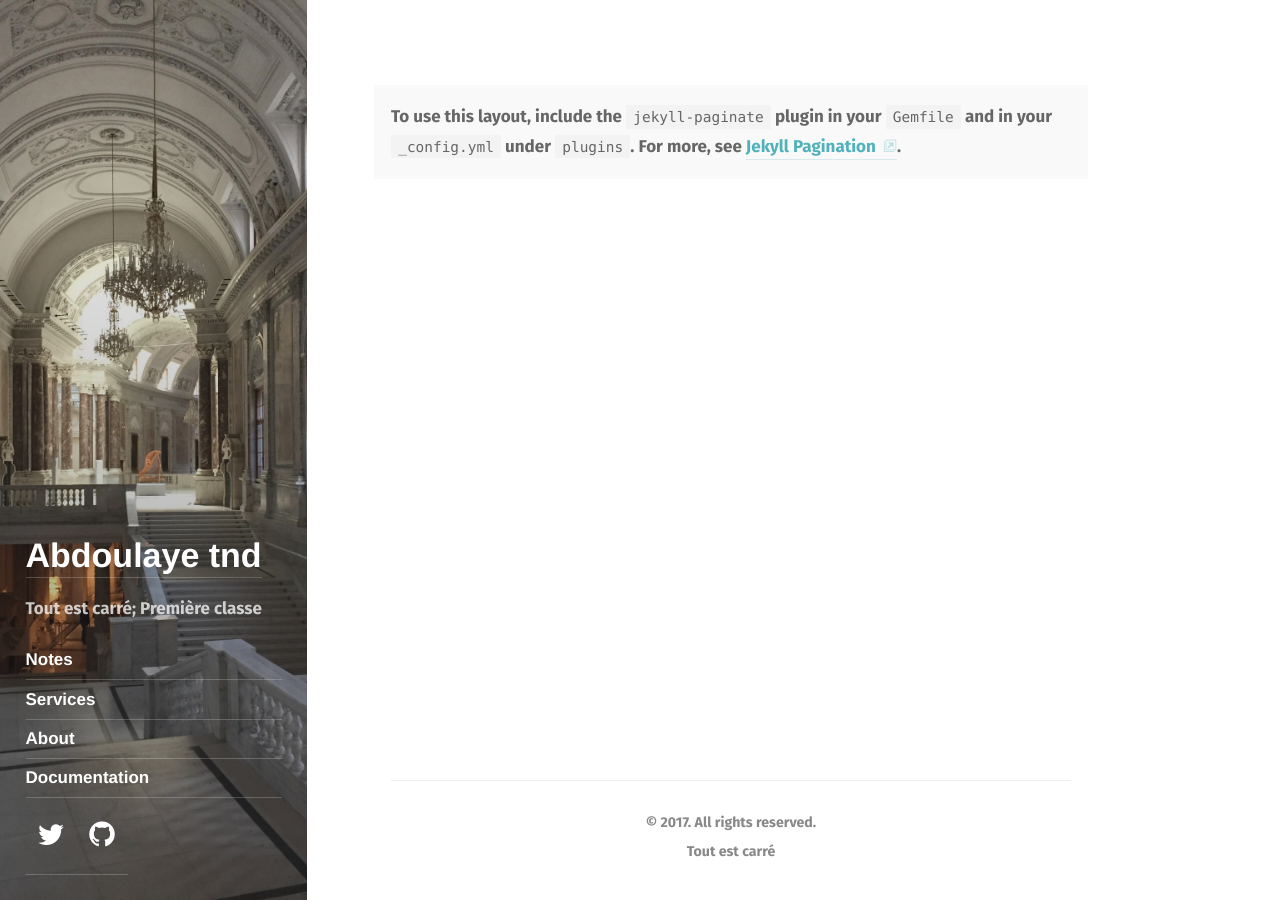
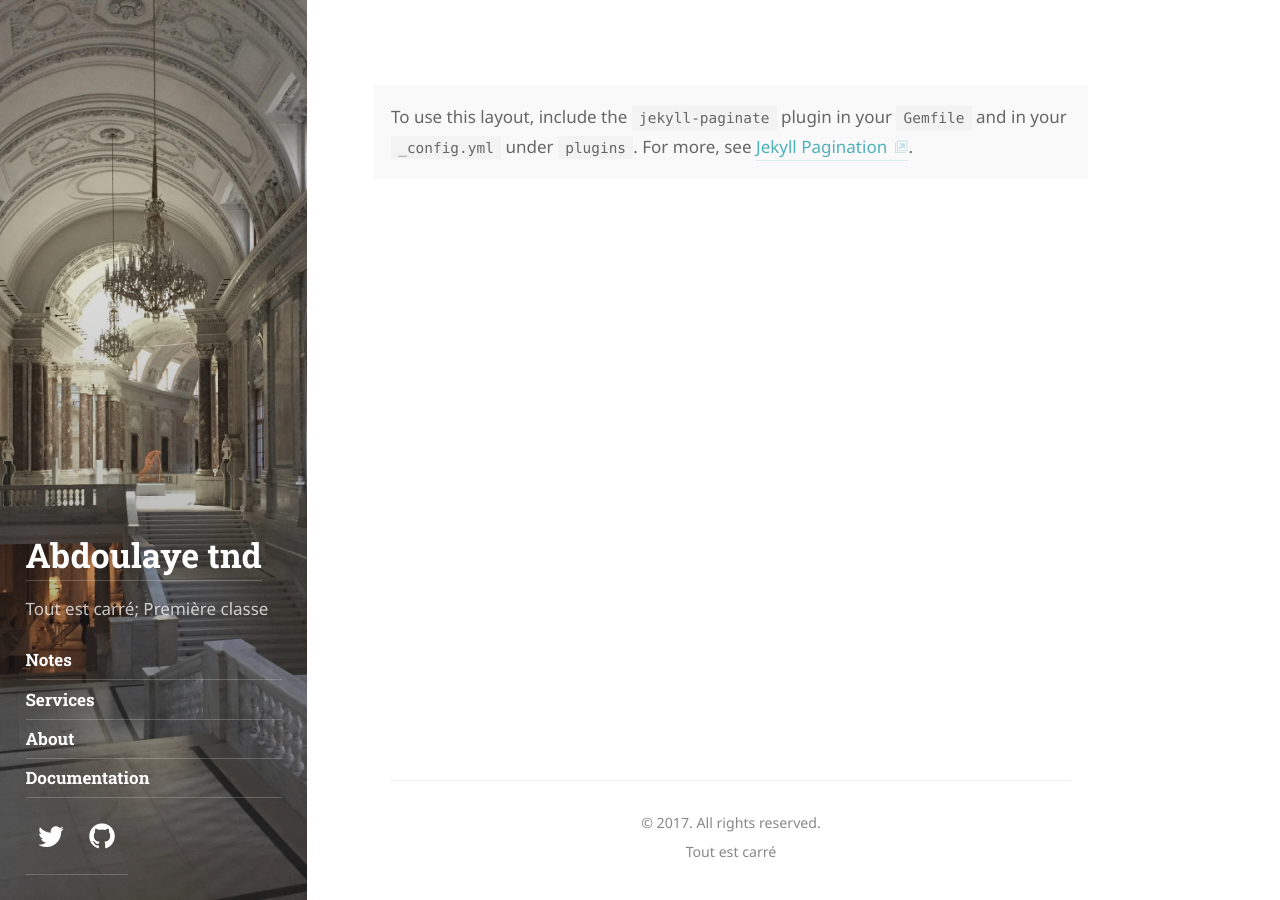
Before and after one commit to abdoulaye-tnd/tandian, a Jekyll site: the page built from index.html, in a window 1280 px wide. Built offline with Jekyll 4.4.1, drawn with Linux system fonts in a browser that asks for light colours; some web fonts are replaced; the list of posts is cut into pages by our own code.

Commit message:
Update _config.yml

```diff
--- a/_config.yml
+++ b/_config.yml
@@ -81,13 +81,13 @@ accent_color:          '#4fb1ba'
 
 # The string encoding which fonts to fetch from Google Fonts.
 # See: <https://qwtel.com/hydejack/docs/configuration/>
-google_fonts:          Fira+Sans:700|PT+Serif:400,400i,900,900i
 
-# The text font. Expects a string that is a valid CSS font-family value.
-font:                  Fira Sans, Helvetica, Arial, sans-serif
+font:         "'Noto Sans', Helvetica, Arial, sans-serif"
+font_heading: "'Roboto Slab', Helvetica, Arial, sans-serif"
 
-# The font used for headings. Expects a string that is a valid CSS font-family value.
-font_heading:          Montserrat,Helvetica, Arial, sans-serif
+google_fonts: "Roboto+Slab:700|Noto+Sans:400,400i,700,700i"
+
+
 
 # 3rd Party Integrations
 # ----------------------------------------------------------------------------------------
```
